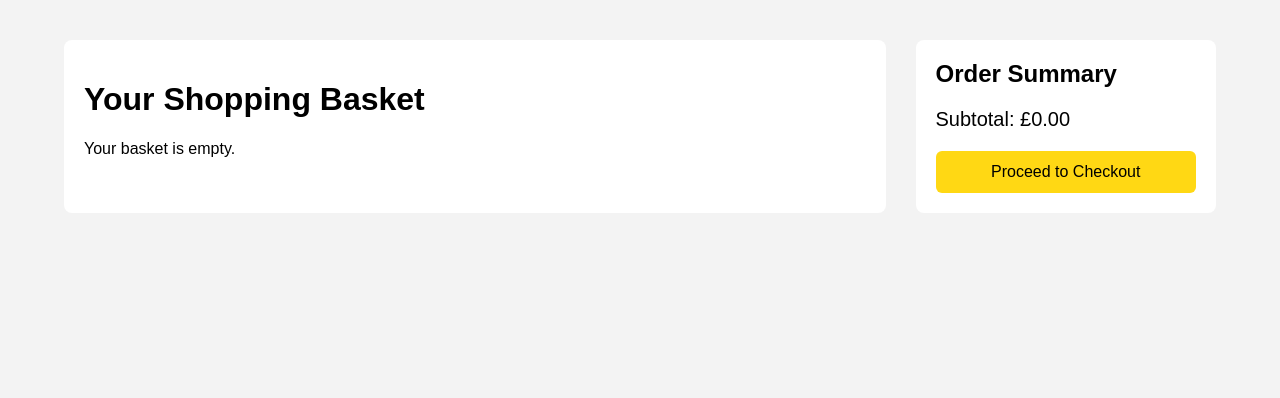
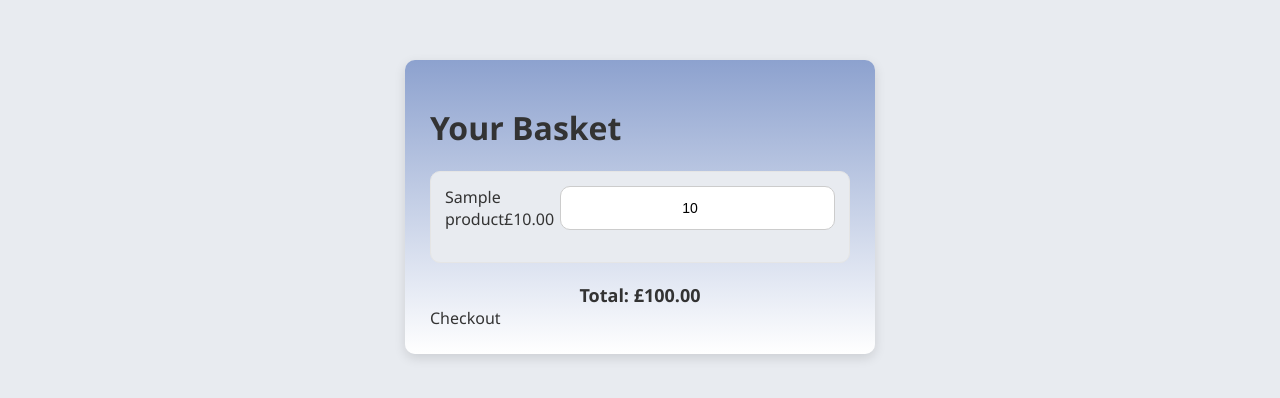
Before and after one commit to AlaynaAston/Urban42, a PHP site: page /Urban42/basket.php in a window 1280 px wide. Shown: the top 398 px of the page. Run offline with PHP 8.4, Linux system fonts and the light colour scheme; the visitor is signed in with stand-in values (Sample User, id 1); tables that the repository leaves empty or names only in its code hold one stand-in row (values such as "Sample post").

Commit message:
Basket Login Mismatch Fixed

```diff
--- a/basket.php
+++ b/basket.php
@@ -1,8 +1,6 @@
 <?php
 session_start();
 require 'db.php';
-
-$_SESSION["userID"] = 2; // remove later when login works
 
 if (!isset($_SESSION["userID"])) {
     header("Location: login.php");
@@ -12,12 +10,7 @@
 $userID = $_SESSION["userID"];
 
 $stmt = $db->prepare("
-SELECT
-Product.productID,
-Product.name,
-Product.price,
-Product.image1Path,
-BasketItem.quantity
+SELECT Product.name, Product.price, BasketItem.quantity
 FROM Basket
 JOIN BasketItem ON Basket.basketID = BasketItem.basketID
 JOIN Product ON BasketItem.productID = Product.productID
@@ -29,187 +22,49 @@
 ?>
 
 <!DOCTYPE html>
-<html>
+<html lang="en">
 <head>
-<title>Your Basket</title>
-
-<style>
-
-body{
-font-family: Arial;
-background:#f3f3f3;
-margin:0;
-}
-
-.container{
-width:90%;
-margin:auto;
-display:flex;
-gap:30px;
-margin-top:40px;
-}
-
-.basket{
-flex:3;
-background:white;
-padding:20px;
-border-radius:8px;
-}
-
-.summary{
-flex:1;
-background:white;
-padding:20px;
-border-radius:8px;
-height:fit-content;
-}
-
-.basket-item{
-display:flex;
-gap:20px;
-padding:20px 0;
-border-bottom:1px solid #ddd;
-align-items:center;
-}
-
-.product-img{
-width:120px;
-}
-
-.product-img img{
-width:100%;
-border-radius:6px;
-}
-
-.product-info{
-flex:2;
-}
-
-.product-name{
-font-size:18px;
-font-weight:bold;
-}
-
-.price{
-color:#B12704;
-font-weight:bold;
-margin-top:5px;
-}
-
-.qty{
-width:60px;
-padding:5px;
-}
-
-.remove-btn{
-color:#007185;
-cursor:pointer;
-font-size:14px;
-}
-
-.remove-btn:hover{
-text-decoration:underline;
-}
-
-.summary h2{
-margin-top:0;
-}
-
-.checkout-btn{
-background:#FFD814;
-border:none;
-padding:12px;
-width:100%;
-font-size:16px;
-border-radius:6px;
-cursor:pointer;
-}
-
-.checkout-btn:hover{
-background:#F7CA00;
-}
-
-.total{
-font-size:20px;
-margin:20px 0;
-}
-
-</style>
+<title>Your Basket — Urban 42</title>
+<link rel="stylesheet" href="rahmanstyle.css">
 </head>
 
 <body>
 
 <div class="container">
 
-<div class="basket">
-
-<h1>Your Shopping Basket</h1>
+<h1>Your Basket</h1>
 
 <?php
 $total = 0;
 
-if (!$items){
-echo "<p>Your basket is empty.</p>";
+if (!$items) {
+    echo "<p>Your basket is empty.</p>";
 }
 
-foreach($items as $item){
+foreach ($items as $row) {
 
-$subtotal = $item['price'] * $item['quantity'];
-$total += $subtotal;
+$itemTotal = $row['price'] * $row['quantity'];
+$total += $itemTotal;
 ?>
 
 <div class="basket-item">
 
-<div class="product-img">
-<img src="<?= htmlspecialchars($item['image1Path']) ?>">
-</div>
+<span>
+<?= htmlspecialchars($row['name']); ?>
+<span class="price">£<?= number_format($row['price'],2); ?></span>
+</span>
 
-<div class="product-info">
-
-<div class="product-name">
-<?= htmlspecialchars($item['name']) ?>
-</div>
-
-<div class="price">
-£<?= number_format($item['price'],2) ?>
-</div>
-
-<label>Qty:</label>
-<input class="qty" type="number" value="<?= $item['quantity'] ?>" min="1">
-
-<br><br>
-
-<span class="remove-btn">Delete</span>
-
-</div>
-
-<div>
-
-<strong>
-£<?= number_format($subtotal,2) ?>
-</strong>
-
-</div>
+<input class="qty" type="number" min="1" value="<?= $row['quantity']; ?>">
 
 </div>
 
 <?php } ?>
 
+<div class="total-box">
+Total: £<span id="total"><?= number_format($total,2); ?></span>
 </div>
 
-<div class="summary">
-
-<h2>Order Summary</h2>
-
-<div class="total">
-Subtotal: £<?= number_format($total,2) ?>
-</div>
-
-<button class="checkout-btn" onclick="location.href='checkout.php'">
-Proceed to Checkout
-</button>
-
-</div>
+<a href="checkout.php" class="checkout-btn">Checkout</a>
 
 </div>
 
--- a/login.php
+++ b/login.php
@@ -31,8 +31,8 @@
     if ($user && password_verify($password, $user["passwordHash"])) {
 
         $_SESSION["login_attempts"] = 0;
-        $_SESSION["user_id"] = $user["userID"];
-        $_SESSION["user_email"] = $email;
+        $_SESSION["userID"] = $user["userID"];
+        $_SESSION["email"] = $email;
 
         header("Location: index.php");
         exit();
```
